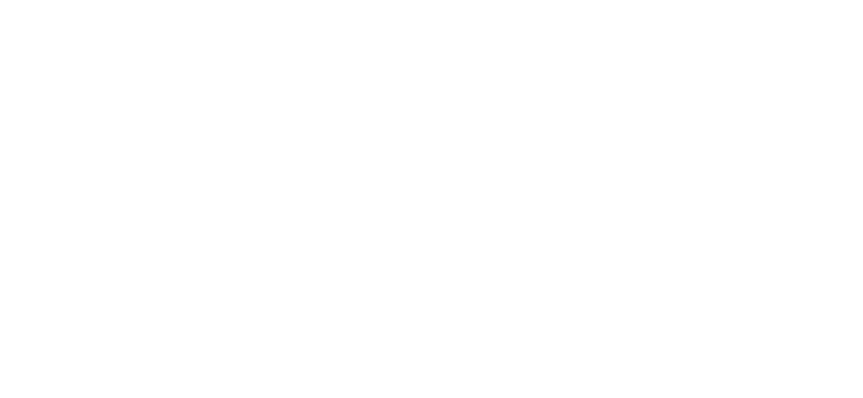
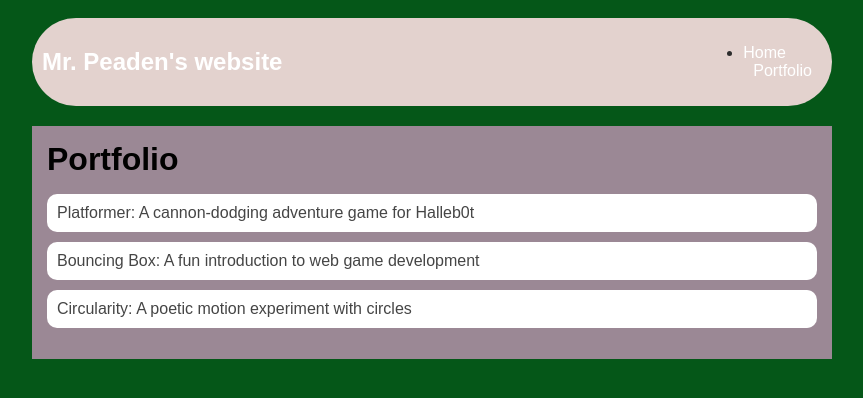
Before and after one commit to MrPeaden/MrPeaden.github.io, a plain HTML site: page portfolio.html in a window 1280 px wide. Shown: the whole page, without its empty margins (208-1071 px from the left). Drawn offline with Linux system fonts and the light colour scheme.

Commit message:
add portfolio page to website

```diff
--- a/portfolio.html
+++ b/portfolio.html
@@ -1,13 +1,42 @@
 <!DOCTYPE html>
 <html>
   <head>
-    <title>CHANGE ME</title>
+    <title>Mr. Peaden's website</title>
+    <link rel="stylesheet" href="style.css" />
   </head>
 
   <body>
     <!-- All content goes here -->
     <div id="all-contents">
+      <nav>
+        <h1>Mr. Peaden's website</h1>
+        <ul id="nav-ol">
+          <li class=""nav-li">
+            <a href="index.html">Home</a>
+          <li class="nav-li">
+            <a href="portfolio.html">Portfolio</a>
+          </li>
+          </li>
+        </ul>
+      </nav>
 
+      <main>
+        <div class="content">
+          <h1>Portfolio</h1>
+          <ul id="portfolio">
+            <li>
+              <a href="projects/platformer/">Platformer: A cannon-dodging adventure game for Halleb0t</a>
+            </li>
+            <li>
+              <a href="projects/bouncing-box/">Bouncing Box: A fun introduction to web game development</a>
+            </li>
+            <li>
+              <a href="projects/circularity/">Circularity: A poetic motion experiment with circles</a>
+            </li>
+
+          </ul>
+        </div>
+      </main>
     </div>
   </body>
 </html>
--- a/style.css
+++ b/style.css
@@ -11,12 +11,12 @@ body {
 
 /* navigation menu */
 nav {
-    background: rgb(239, 80, 41);
+    background: rgb(227, 210, 206);
    margin: 0 auto;
    margin-bottom: 20px;
     display: flex;
     padding: 10px;
-    border-radius: 25px;
+    border-radius: 75px;
 }
 h1 {
     display: flex;
@@ -63,5 +63,32 @@ h2, h3 {
     margin: 0px;
 }
 img {
-    border: 5px solid #555;
+
+    border: 10px solid rgb(76, 0, 255);
   }
+
+  /* Portfolio styles */
+.content h1 {
+    color: black;
+  }
+
+  #portfolio {
+    list-style-type: none;
+    padding-left: 0;
+  }
+
+  #portfolio li {
+    background: #fff;
+    padding: 10px;
+    border-radius: 10px;
+    margin-bottom: 10px;
+  }
+
+  #portfolio li:hover {
+    background: #eee;
+  }
+
+  #portfolio a {
+    text-decoration: none;
+    color: #454545;
+  }
```
